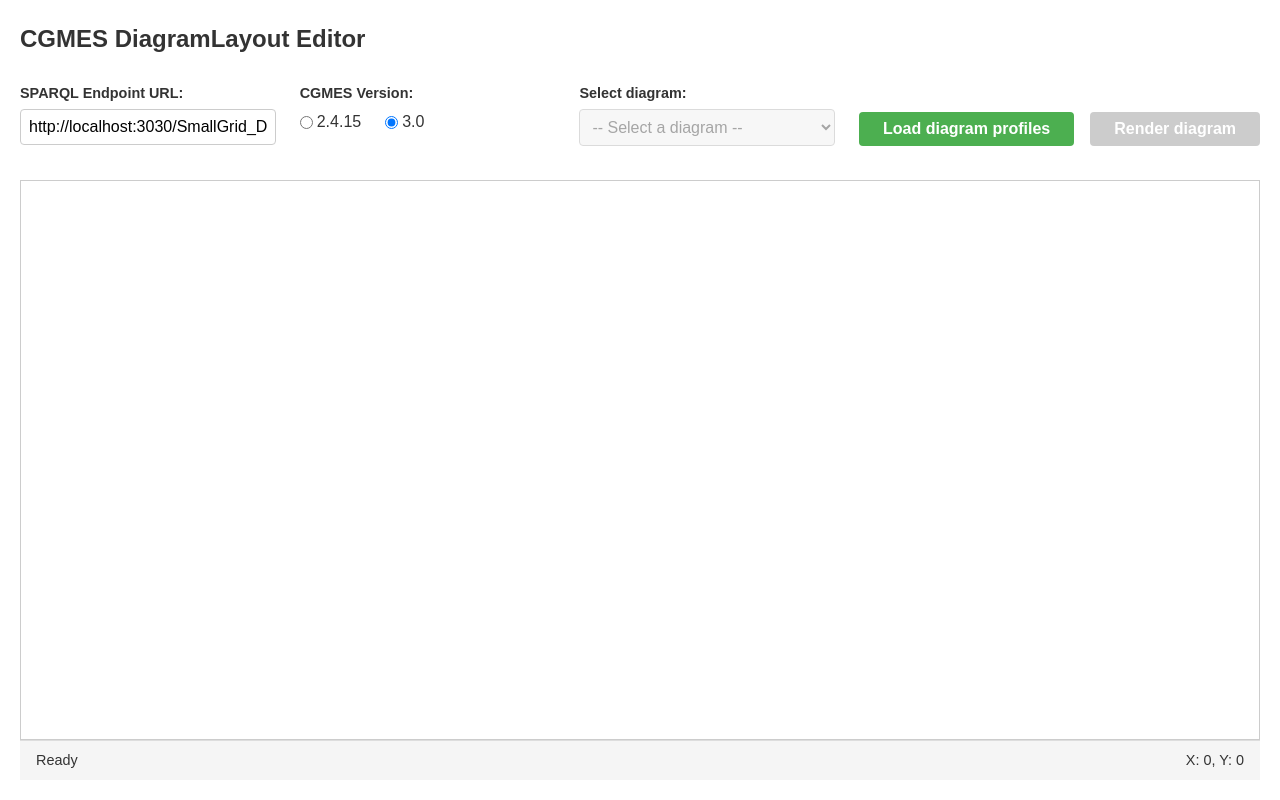
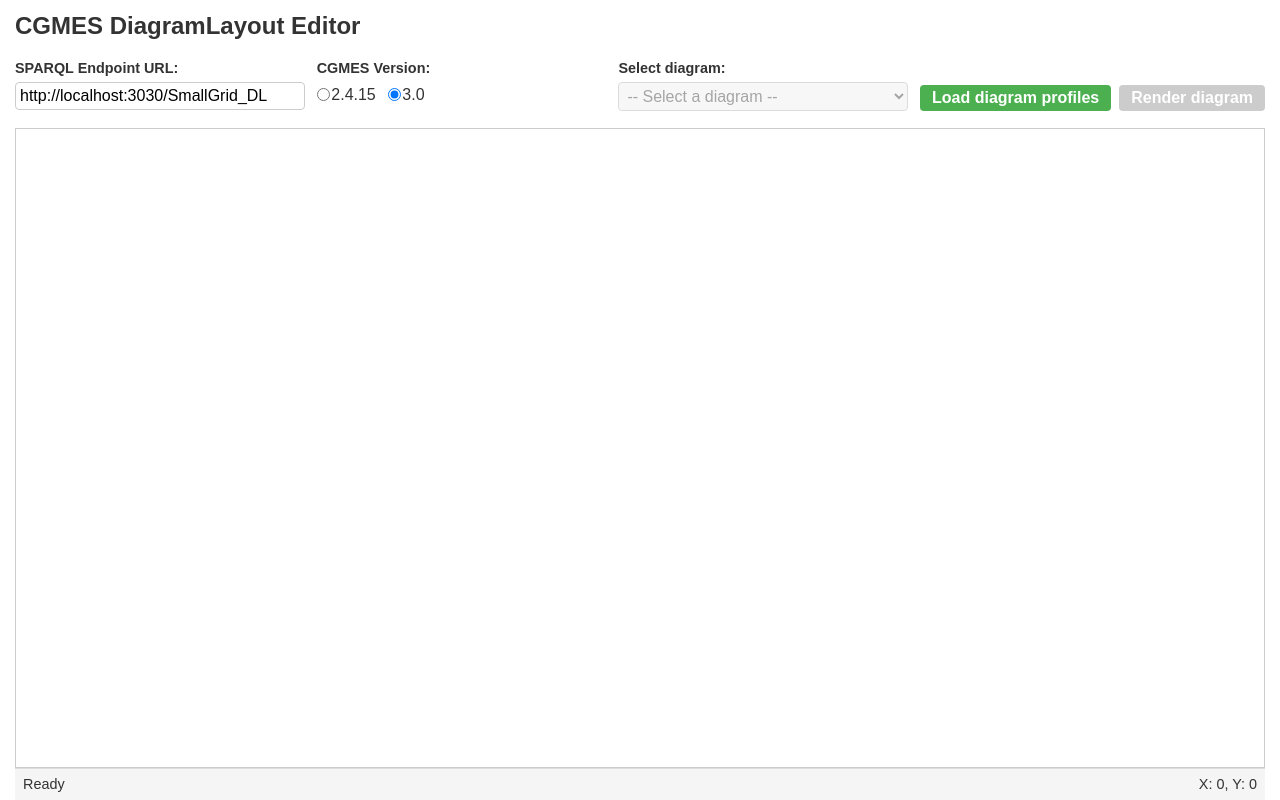
Before and after one commit to arne-bdt/CIMDiagramLayoutEditor, a Svelte app: page / in a window 1280 px wide. Built offline with nearby package versions, Linux system fonts and the light colour scheme.

Commit message:
making a bit more space for the diagram by minimizing margins

```diff
--- a/src/App.svelte
+++ b/src/App.svelte
@@ -65,7 +65,7 @@
     display: flex;
     flex-direction: column;
     height: 100vh;
-    padding: 20px;
+    padding: 7px 15px 0 15px;
     box-sizing: border-box;
   }
 
@@ -74,7 +74,7 @@
     position: relative;
     border: 1px solid #ccc;
     overflow: hidden;
-    margin-top: 10px;
+    margin-top: 5px;
     min-height: 300px;
   }
 </style>
--- a/src/styles/variables.css
+++ b/src/styles/variables.css
@@ -20,15 +20,13 @@
     --selection-rectangle-color: blue;
 
     /* Spacing */
-    --spacing-xs: 0.25rem;
-    --spacing-sm: 0.5rem;
-    --spacing-md: 1rem;
-    --spacing-lg: 1.5rem;
-    --spacing-xl: 2rem;
+    --spacing-xs: 0.1rem;
+    --spacing-sm: 0.25rem;
+    --spacing-md: 0.5rem;
+    --spacing-lg: 0.75rem;
+    --spacing-xl: 1.0rem;
 
     /* Dimensions */
-    --header-height: 60px;
-    --status-bar-height: 30px;
     --border-radius: 4px;
 
     /* Transitions */
```
